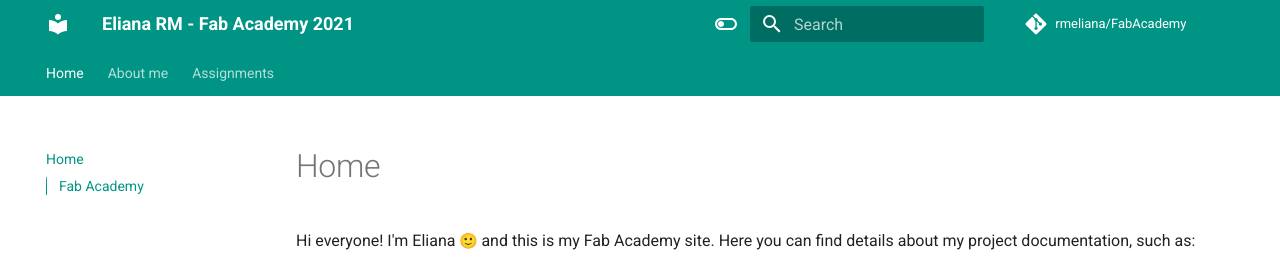
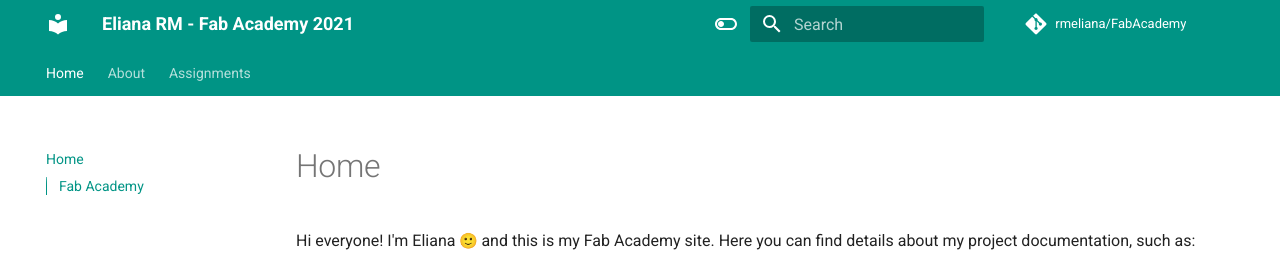
Before and after one commit to rmeliana/FabAcademy, an MkDocs documentation site: the page built from docs/index.md, in a window 1280 px wide. Shown: the top 258 px of the page. Built offline with MkDocs 1.6.1 and Material for MkDocs 9.7.7, drawn with Linux system fonts in a browser that asks for light colours; emoji names are drawn with the system emoji font; comment, search, counter and statistics services are not loaded.

Commit message:
Organizing pages

```diff
--- a/mkdocs.yml
+++ b/mkdocs.yml
@@ -50,7 +50,7 @@ extra_css:
 
 nav:
     - Home: index.md
-    - About me:
+    - About:
         - About: about.md
         - Fab Academy Student Agreement: Agreement.md
     - Assignments:
```
